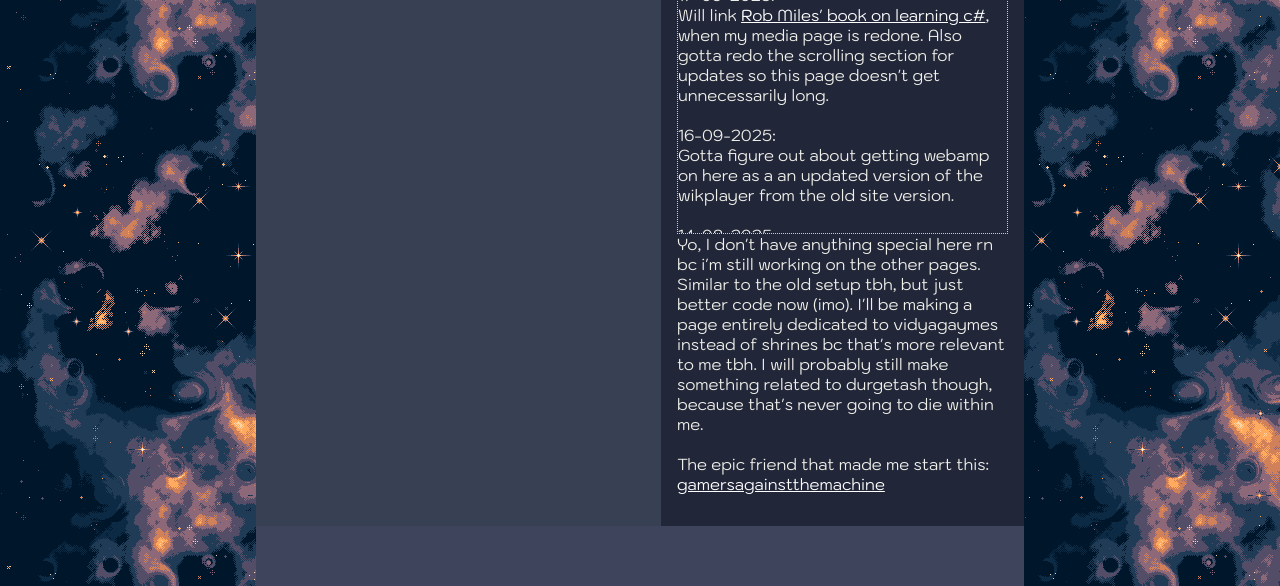
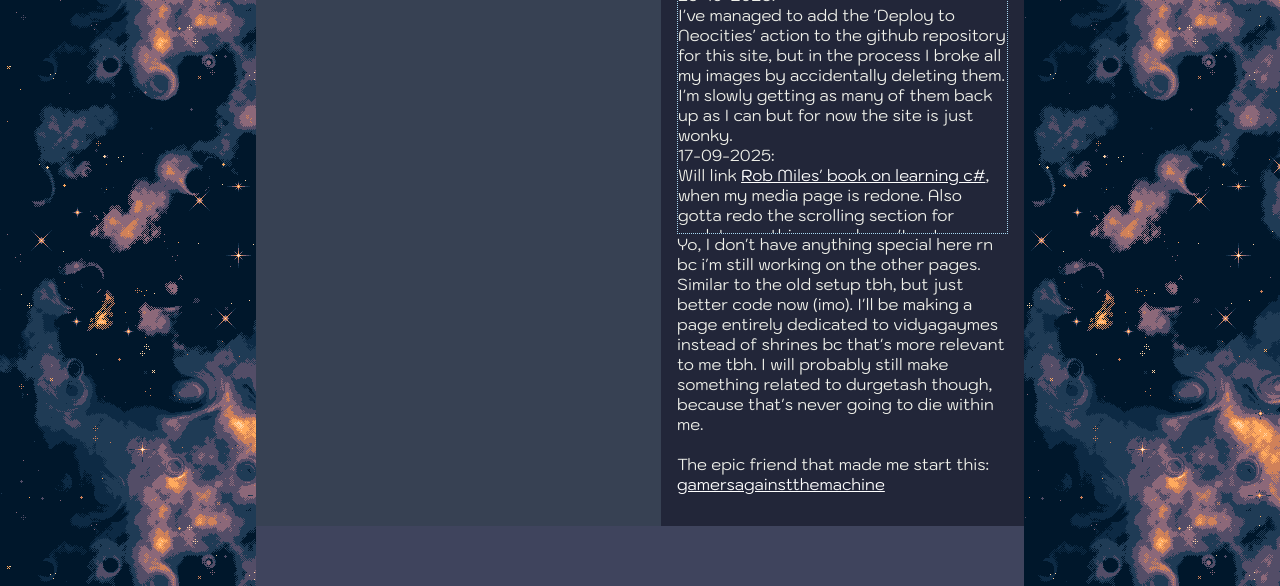
Before and after one commit to VenomousTia/Neocities, a plain HTML site: page public/home.html in a window 1280 px wide. Shown: the part 478-1064 px from the top of the page. Drawn offline with Linux system fonts and the light colour scheme.

Commit message:
Update on home

```diff
--- a/public/home.html
+++ b/public/home.html
@@ -40,6 +40,7 @@
     <div class="main">
         <h1>BOO! Scares you with my autism</h1>
         <div class="updates">
+          <p>29-10-2025:<br>I've managed to add the 'Deploy to Neocities' action to the github repository for this site, but in the process I broke all my images by accidentally deleting them. I'm slowly getting as many of them back up as I can but for now the site is just wonky.</p>
           <p>17-09-2025:<br>Will link <a href="https://www.robmiles.com/c-yellow-book">Rob Miles' book on learning c#</a>, when my media page is redone. Also gotta redo the scrolling section for updates so this page doesn't get unnecessarily long.</p><br>
           <p>16-09-2025:<br>Gotta figure out about getting webamp on here as a an updated version of the wikplayer from the old site version.</p><br>
           <p>14-08-2025:<br>The gamelog page has been kicking my ass so much that I haven't put time into other parts of the webpage. It's resulted in me just putting it on an indefinite hold/hiatus which is just hhhhh. I think I'm going to wait with the gamelog, maybe reduce it to something way simpler than my OG plans, and instead focus on other parts of the site. I am getting back into doing pixel art so I'll likely make a page for that.</p>
```
Also changed, not shown: 1 other file.
